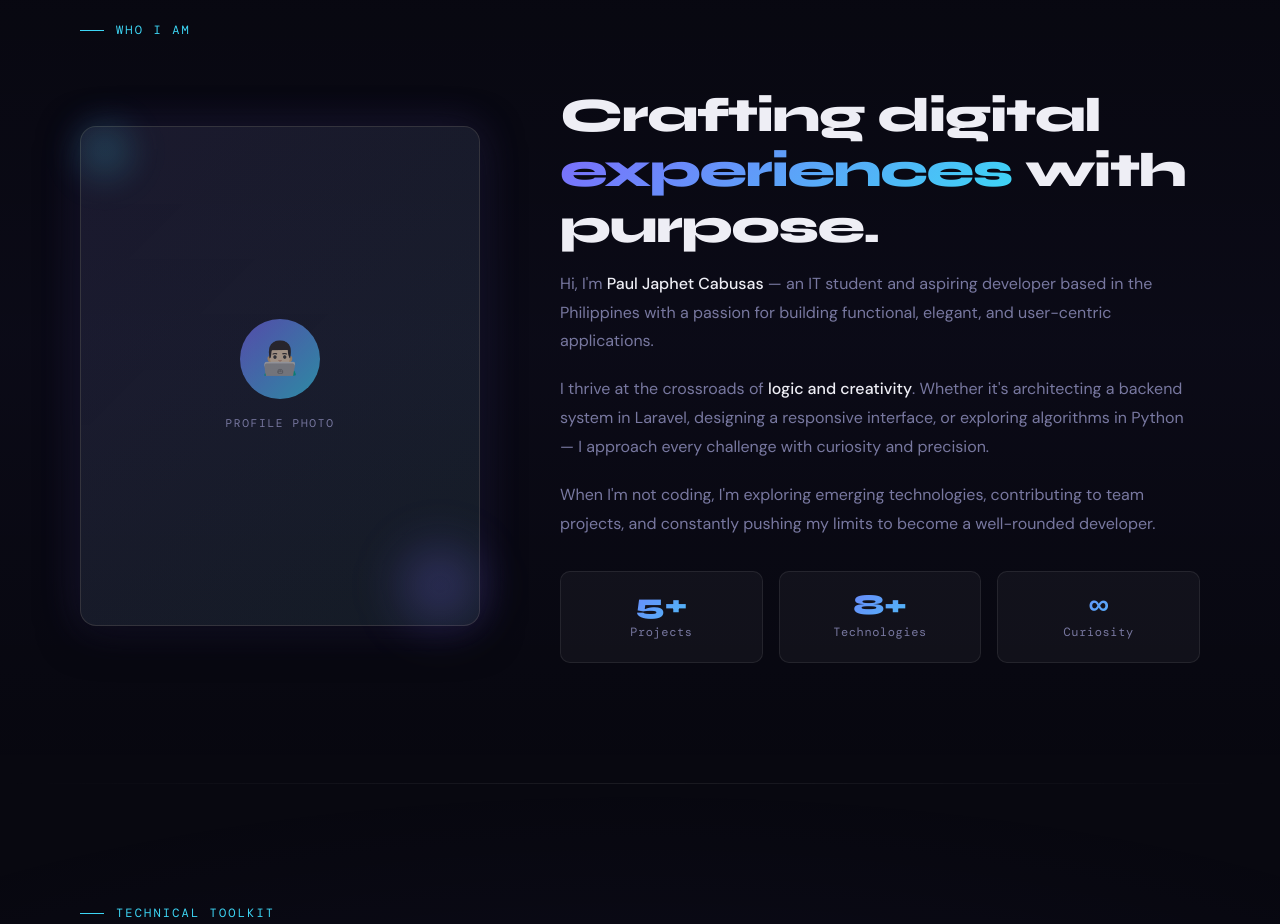
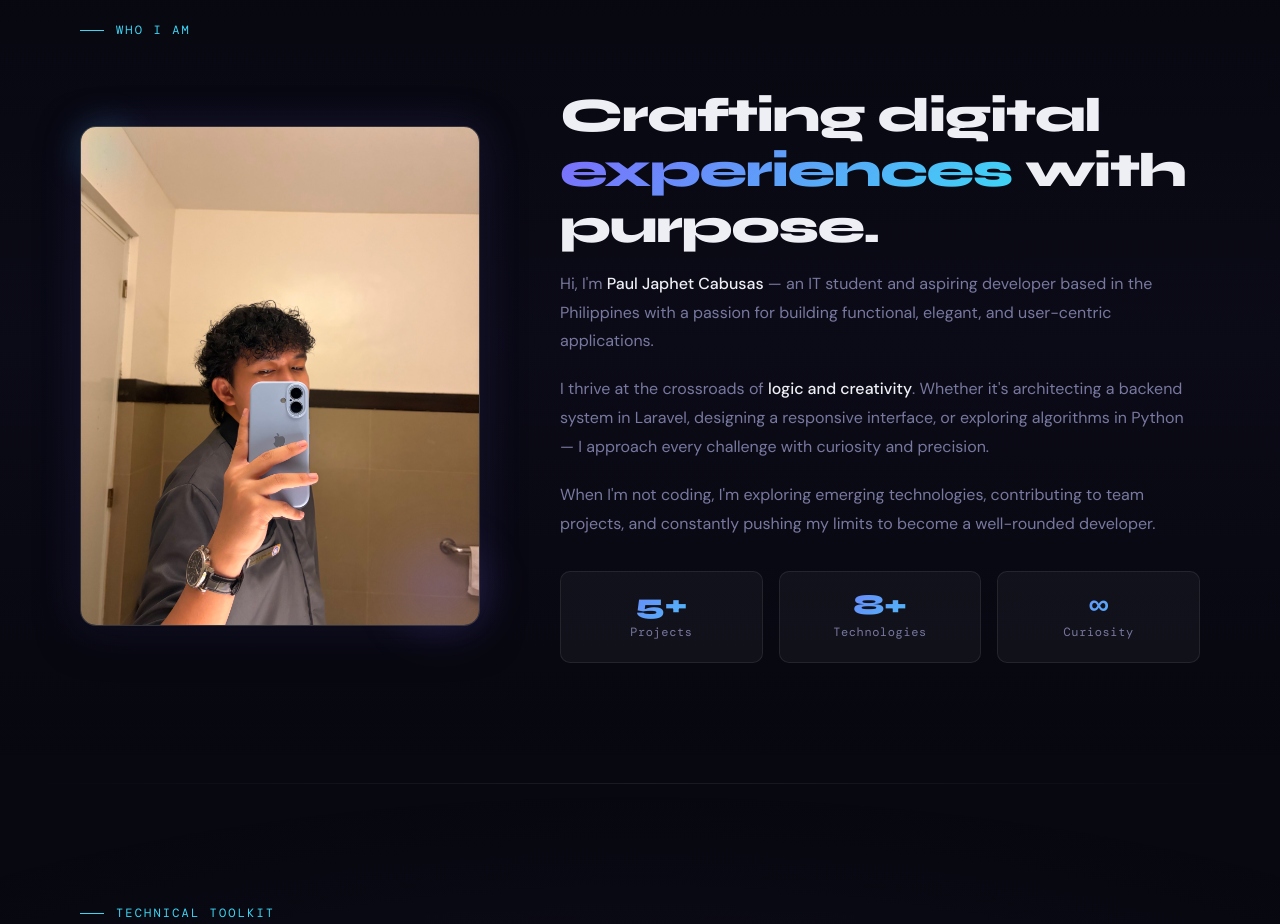
Before and after one commit to Kurisutera/kurisutera-portfolio, a React (Vite) app: page / in a window 1280 px wide. Shown: the part 900-1824 px from the top of the page. Built offline with nearby package versions, Linux system fonts and the light colour scheme; a web font is replaced by a local one.

Commit message:
updated profile pic

```diff
--- a/src/components/About.jsx
+++ b/src/components/About.jsx
@@ -1,4 +1,4 @@
-import React from 'react';
+import profileImg from '../assets/profileee.jpg';
 
 const About = () => {
   return (
@@ -8,10 +8,11 @@ const About = () => {
         <div className="about-grid">
           <div className="about-avatar-wrap reveal">
             <div className="about-avatar-frame">
-              <div className="avatar-placeholder">
-                <div className="avatar-icon">👨🏻‍💻</div>
-                <span className="avatar-text">Profile Photo</span>
-              </div>
+              <img
+                src={profileImg}
+                alt="Paul Japhet Cabusas"
+                className="about-avatar-img"
+              />
             </div>
             <div className="about-deco"></div>
             <div className="about-deco2"></div>
--- a/src/index.css
+++ b/src/index.css
@@ -387,6 +387,16 @@
   .about-avatar-frame:hover {
     transform: translateY(-6px) scale(1.01);
     box-shadow: var(--shadow), 0 0 60px rgba(124,108,252,0.3);
+  }
+  .about-avatar-img {
+    width: 100%;
+    height: 100%;
+    object-fit: cover;
+    display: block;
+    transition: transform 0.4s ease;
+  }
+  .about-avatar-frame:hover .about-avatar-img {
+    transform: scale(1.05);
   }
   .avatar-placeholder {
     width: 100%;
```
Also changed, not shown: src/assets/profileee.jpg (added).
